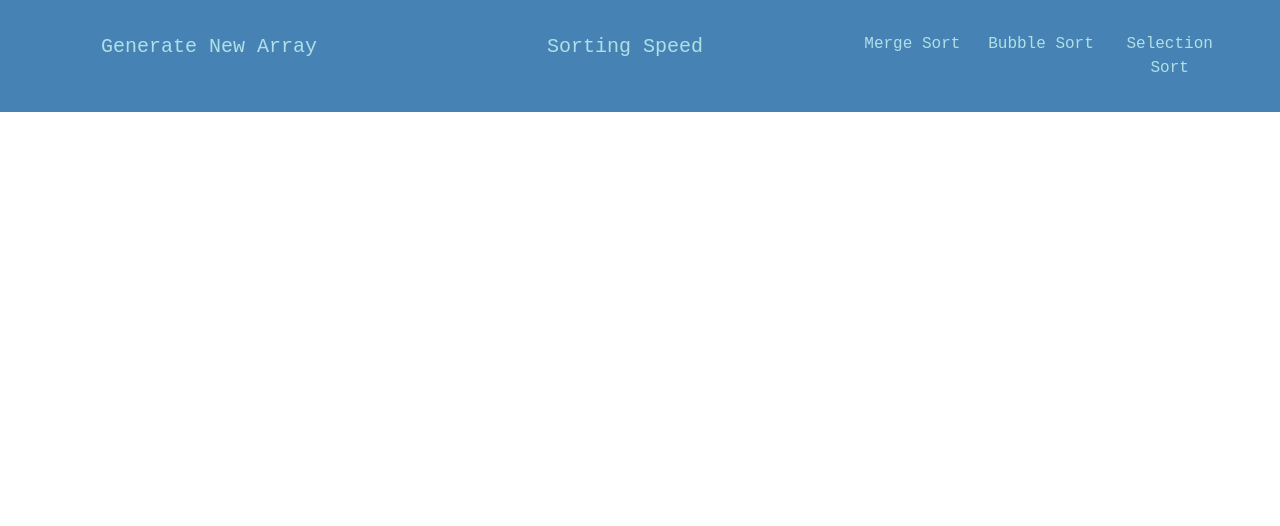
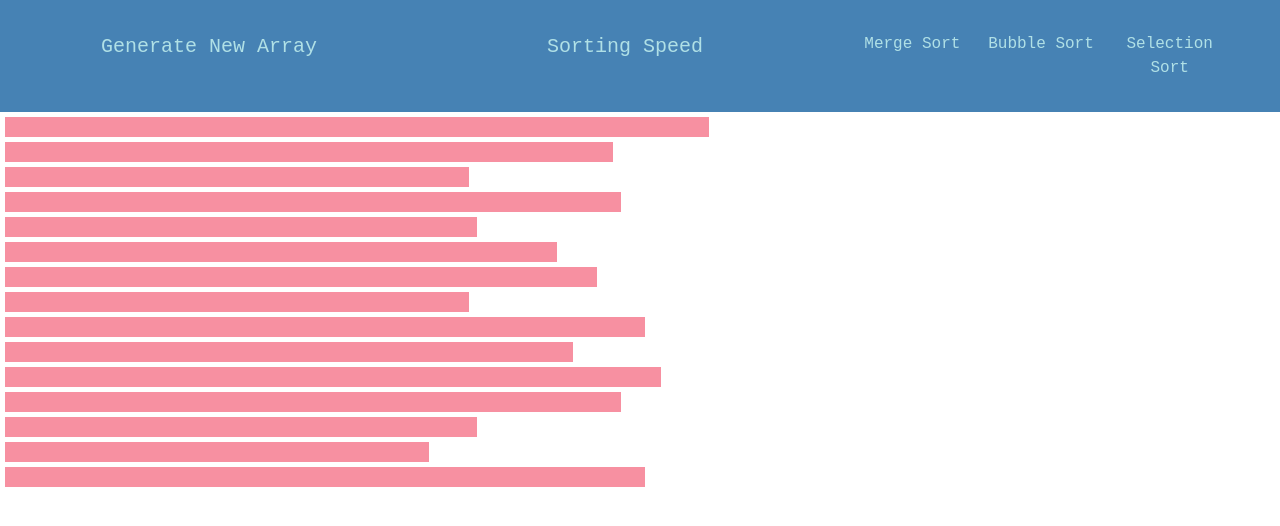
Before and after one commit to nickkdb/Sorting-Visualizer, a React (Create React App) app in the folder app/: page / in a window 1280 px wide. Shown: the top 526 px of the page. Built offline with nearby package versions, Linux system fonts and the light colour scheme.

Commit message:
ability to generate random array

```diff
--- a/app/src/components/Header.js
+++ b/app/src/components/Header.js
@@ -1,7 +1,7 @@
 import React from "react";
 import {Nav, Navbar, Row, Col} from 'react-bootstrap';
 
-function Header() {
+function Header(props) {
 
     const style= {
         fontFamily: "Courier New",
@@ -21,7 +21,7 @@ function Header() {
           <Nav style={{width: "100%"}}>
               <Row style={{width: "100%", textAlign: 'center'}}>
                   <Col xl={4}>
-            <Nav.Link style={style}>Generate New Array</Nav.Link>
+            <Nav.Link onClick={() => props.reset()} style={style}>Generate New Array</Nav.Link>
                   </Col>
                   <Col xl={4}>
             <Nav.Link style={style}>Sorting Speed</Nav.Link>
--- /dev/null
+++ b/app/src/components/algo.js
@@ -0,0 +1,4 @@
+export const getDivs= () => {
+    let divs= document.getElementById('container').querySelectorAll('.array');
+    console.log(divs);
+}
--- a/app/src/pages/Application.js
+++ b/app/src/pages/Application.js
@@ -1,12 +1,49 @@
-import React from "react";
+import React, { useState, useEffect } from "react";
 import Header from "../components/Header";
+import "../styles/array.css";
+import { getDivs } from "../components/algo";
 
 function Application() {
+
+    const [array, setArray] = useState([]);
+    const [iterations, setIterator] = useState(0);
+    const [position, setPosition] = useState(0);
+
+    useEffect(() => {
+        generateArr();
+    }, []);
+
+    const generateArr= () => {
+        let tempArr= [];
+
+        for (let i = 0; i < 15; i++) {
+            tempArr.push(randomInt(25, 1000));
+        }
+        setArray(tempArr);
+        getDivs();
+    }
+    const randomInt= (min, max) => {
+        return Math.floor(Math.random() * (max - min + 1) + min);
+    }
+
+    const setWidth= (num) => {
+        return (Math.floor(num / 25)) + 50;
+    }
+
+    let unsorted = array.map((element, index) => {
+        let num= setWidth(element);
+        return (
+            <div className="array" key={index} style={{width: `${num}vmin`}}></div>
+        )
+    })
 
 
     return (
         <>
-        <Header />
+        <Header reset= {generateArr} array={array} />
+        <div id="container">
+            {unsorted}
+        </div>
         </>
     )
 }
--- /dev/null
+++ b/app/src/styles/array.css
@@ -0,0 +1,20 @@
+.array {
+    /* height: 2px;
+    background-color: pink;
+    display: inline-block;
+    margin: 1px 0; */
+    font: 10px sans-serif;
+    background-color: rgb(247, 144, 161);
+    text-align: right;
+    padding: 10px;
+    margin: 5px;
+    color: white;
+}
+
+.container {
+    height: fit-content;
+    /* position: absolute;
+    top: 15vh; */
+    margin-left: 0;
+    margin-top: 1vh
+}
```
